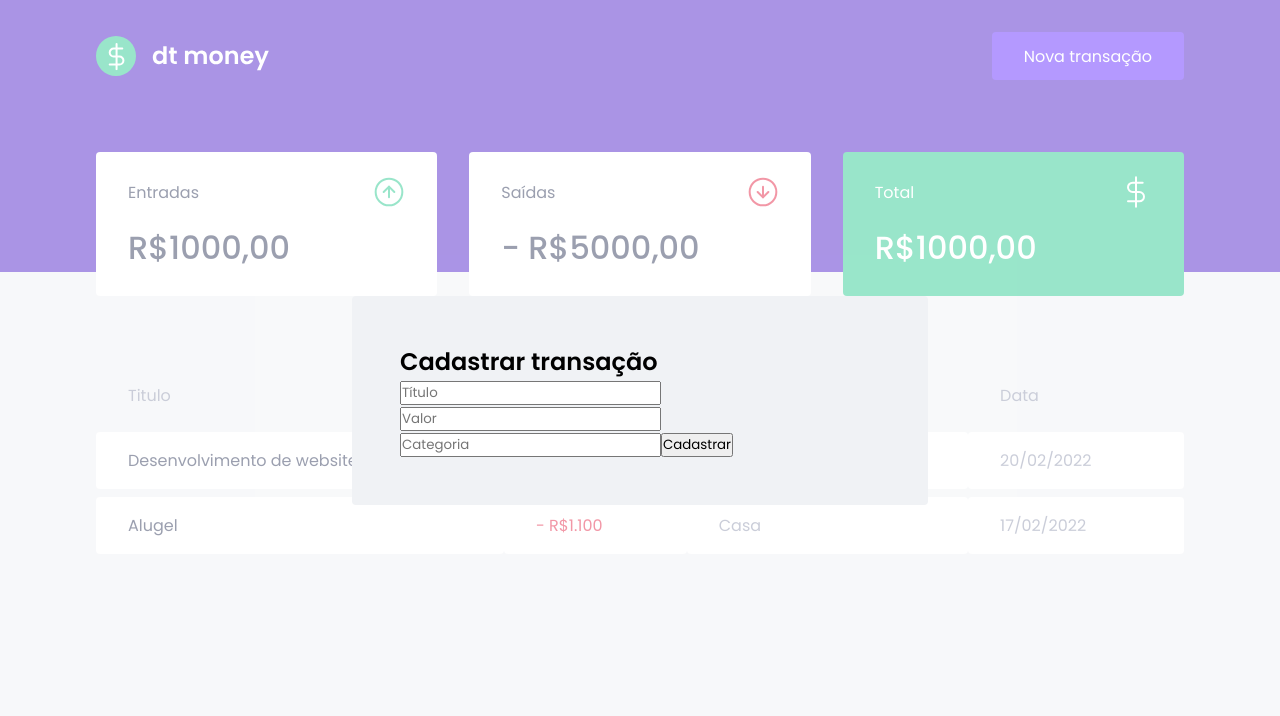
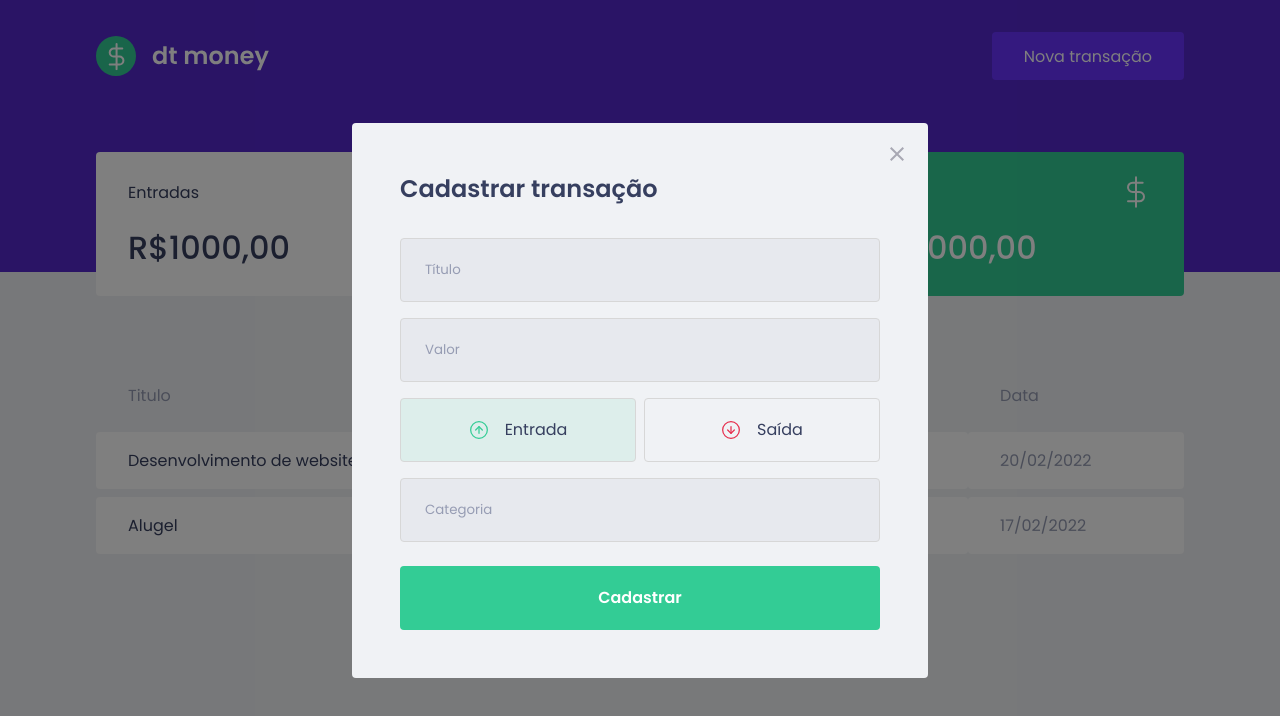
Before and after one commit to lucaszaquila/dtmoney, a React (Create React App) app: page / in a window 1280 px wide. Both pictures are taken after a click on the button "Nova transação". Shown: the top 716 px of the page. Built offline with nearby package versions, Linux system fonts and the light colour scheme; no server answers; what miragejs would draw is missing.

Commit message:
Finished styling transaction form

```diff
--- a/package.json
+++ b/package.json
@@ -5,6 +5,7 @@
   "dependencies": {
     "axios": "^0.26.1",
     "miragejs": "^0.1.43",
+    "polished": "^4.1.4",
     "react": "^17.0.2",
     "react-dom": "^17.0.2",
     "react-modal": "^3.14.4",
--- a/src/components/NewTransactionModal/index.tsx
+++ b/src/components/NewTransactionModal/index.tsx
@@ -1,5 +1,9 @@
 import Modal from 'react-modal';
-import { Container } from './styles';
+import { Container, TransactionTypeContainer, RadioBox } from './styles';
+import incomeImg from '../../assets/income.svg'
+import outcomeImg from '../../assets/outcome.svg'
+import closeImg from '../../assets/close.svg'
+import { useState } from 'react';
 
 interface NewTransactionModalProps {
     isOpen: boolean;
@@ -7,6 +11,8 @@
 }
 
 export function NewTransactionModal({isOpen, onRequestClose} : NewTransactionModalProps) {
+    const [type, setType] = useState('deposit')
+
     return (
         <Modal
             isOpen={isOpen}
@@ -14,11 +20,41 @@
             overlayClassName="react-modal-overlay"
             className="react-modal-content"
         >
+            <button
+                type="button"
+                onClick={onRequestClose}
+                className="react-modal-close"
+            >
+                <img src={closeImg} alt="Fechar modal" />
+            </button>
             <Container>
                 <h2>Cadastrar transação</h2>
 
                 <input placeholder="Título" />
                 <input type="number" placeholder="Valor" />
+
+                <TransactionTypeContainer>
+                    <RadioBox
+                        type="button"
+                        onClick={() => setType('deposit')}
+                        isActive={type === 'deposit'}
+                        activeColor="green"
+                    >
+                        <img src={incomeImg} alt="Entrada" />
+                        <span>Entrada</span>
+                    </RadioBox>
+
+                    <RadioBox
+                        type="button"
+                        onClick={() => setType('withdraw')}
+                        isActive={type === 'withdraw'}
+                        activeColor="red"
+                    >
+                        <img src={outcomeImg} alt="Saída" />
+                        <span>Saída</span>
+                    </RadioBox>
+                </TransactionTypeContainer>
+
                 <input placeholder="Categoria" />
                 <button type="submit">Cadastrar</button>
             </Container>
--- a/src/components/NewTransactionModal/styles.ts
+++ b/src/components/NewTransactionModal/styles.ts
@@ -1,3 +1,98 @@
 import styled from 'styled-components';
+import { darken, transparentize } from 'polished'
 
-export const Container = styled.form``;
+export const Container = styled.form`
+    h2 {
+        color: var(--text-title);
+        font-size: 1.5rem;
+        margin-bottom: 2rem;
+    }
+
+    input {
+        width: 100%;
+        padding: 0 1.5rem;
+        height: 4rem;
+        border-radius: .25rem;
+
+        border: 1px solid #d7d7d7;
+        background: #e7e9ee;
+
+        font-weight: 400;
+        font-size: 1 rem;
+
+        &::placeholder {
+            color: var(--text-body);
+        }
+
+        & + input {
+            margin-top: 1rem;
+        }
+    }
+
+    button[type="submit"] {
+            width: 100%;
+            padding: 0 1.5rem;
+            height: 4rem;
+            background: var(--green);
+            color: #fff;
+            border-radius: .25rem;
+            border: 0;
+            font-size: 1rem;
+            margin-top: 1.5rem;
+            font-weight: 600;
+
+            transition: filter .2s;
+
+            &:hover {
+                filter: brightness(.9);
+            }
+        }
+`;
+
+export const TransactionTypeContainer = styled.div`
+    margin: 1rem 0;
+    display: grid;
+    grid-template-columns: 1fr 1fr;
+    gap: .5rem;
+`;
+
+
+interface RadioBoxProps {
+    isActive: boolean;
+    activeColor: 'green' | 'red';
+}
+
+const colors = {
+    green: '#33cc95',
+    red: '#e52e4d'
+}
+
+export const RadioBox = styled.button<RadioBoxProps>`
+    height: 4rem;
+    border: 1px solid #d7d7d7;
+    border-radius: .25rem;
+
+    background: ${(props) => props.isActive ? transparentize(.9,colors[props.activeColor]) : 'transparent'};
+
+    display: flex;
+    align-items: center;
+    justify-content: center;
+
+    transition: border-color .2s;
+
+    &:hover {
+        border-color: ${darken(.1, '#d7d7d7')};
+    }
+
+    img {
+        height: 20px;
+        width: 20px;
+    }
+
+    span {
+        display: inline-block;
+        margin-left: 1rem;
+        font-size: 1rem;
+        color: var(--text-title);
+    }
+`
--- a/src/styles/global.ts
+++ b/src/styles/global.ts
@@ -52,7 +52,7 @@
     }
 
     .react-modal-overlay {
-        background: rgba(255, 255, 255, .5);
+        background: rgba(0, 0, 0, .5);
 
         position: fixed;
         top: 0;
@@ -73,4 +73,18 @@
         position: relative;
         border-radius: .25rem;
     }
+
+    .react-modal-close {
+        position: absolute;
+        right: 1.5rem;
+        top: 1.5rem;
+        border: 0;
+        background: transparent;
+
+        transition: filter .2s;
+
+        &:hover {
+            filter: brightness(.8);
+        }
+    }
 `
```
Also changed, not shown: 1 other file (tests, documents, lock files or other folders).
